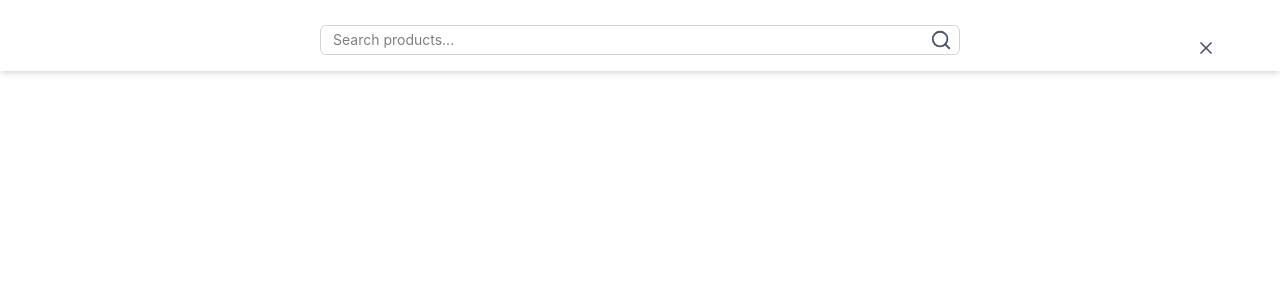
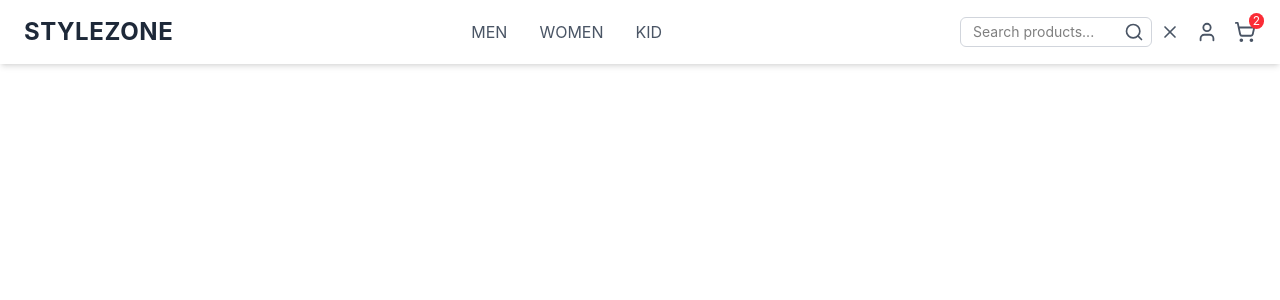
Before and after one commit to Sunny-OO7/Ecommerce, a React (Vite) app in the folder FrontEnd/: page / in a window 1280 px wide. Both pictures are taken after a click on the button 1168 px from the left and 32 px from the top of the page. Shown: the top 300 px of the page. Built offline with nearby package versions, Linux system fonts and the light colour scheme.

Commit message:
searchbar

```diff
--- a/FrontEnd/src/components/Common/Searchbar.tsx
+++ b/FrontEnd/src/components/Common/Searchbar.tsx
@@ -17,37 +17,29 @@ const Searchbar = () => {
   };
 
   return (
-    <div
-      className={`flex items-center justify-center w-full transition-all duration-300 ${
-        isOpen ? "absolute top-0 left-0 w-full bg-white h-24 z-50" : "w-auto"
-      }`}
-    >
+    <div className="flex items-center gap-2 transition-all duration-300">
       {isOpen ? (
-        <form
-          onSubmit={handleSearch}
-          className="relative  flex items-center justify-center w-full shadow-md"
-        >
-          <div className="relative mb-4 w-1/2">
+        <form onSubmit={handleSearch} className="flex items-center gap-2">
+          <div className="relative w-48">
             <input
               type="text"
               value={searchTerm}
               onChange={(e) => setSearchTerm(e.target.value)}
               placeholder="Search products..."
-              className="w-full  px-3 py-1 border border-gray-300 rounded-md text-sm focus:outline-none focus:ring-1 focus:ring-black"
+              className="px-3 py-1 border border-gray-300 rounded-md text-sm focus:outline-none focus:ring-1 focus:ring-black w-48 transition-all duration-300"
             />
-            {/*Search Icon*/}
             <button
               type="submit"
-              className="absolute right-2 top-1/2 transform -translate-y-1/2 text-gray-600 hover:text-black "
+              className="absolute right-2 top-1/2 -translate-y-1/2 text-gray-600 hover:text-black"
             >
-              <Search size={22} />
+              <Search size={20} />
             </button>
           </div>
-          {/*Close Icon*/}
+
           <button
             type="button"
             onClick={handleSearchTogggle}
-            className="absolute right-16 top-1/2 transform -translate-y-1/2 text-gray-600 hover:text-black"
+            className="text-gray-600 hover:text-black"
           >
             <X size={20} />
           </button>
@@ -55,7 +47,7 @@ const Searchbar = () => {
       ) : (
         <button
           onClick={handleSearchTogggle}
-          className="text-gray-600 hover:text-black "
+          className="text-gray-600 hover:text-black"
         >
           <Search size={22} />
         </button>
```
